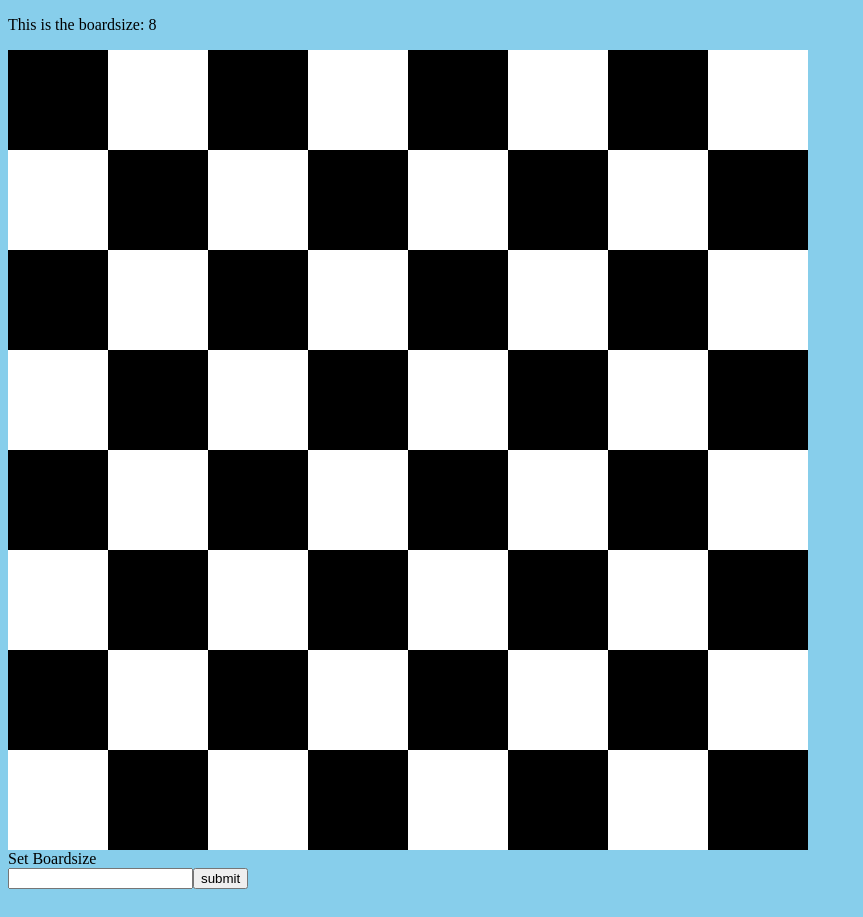
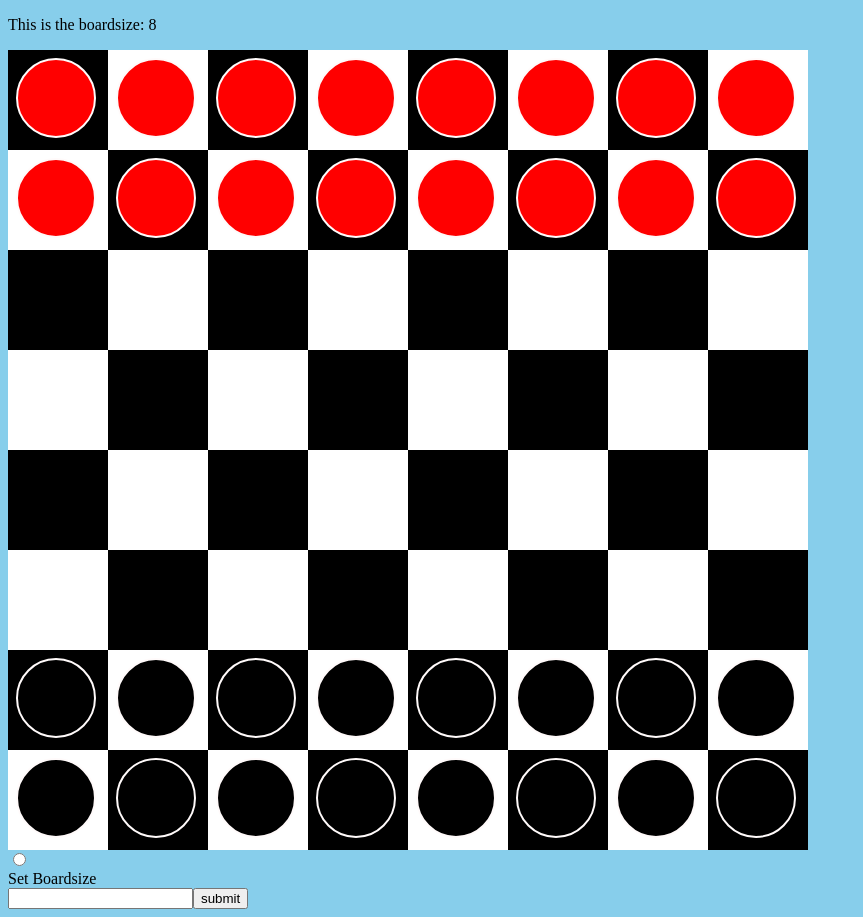
Before and after one commit to ch-brian/checkers, a Next.js app: page / in a window 1280 px wide. Shown: the whole page, without its empty margins (0-863 px from the left). Built offline with nearby package versions, Linux system fonts and the light colour scheme.

Commit message:
working on highlighting selected piece

```diff
--- a/components/Board.jsx
+++ b/components/Board.jsx
@@ -1,28 +1,63 @@
 import React, { useState, useEffect } from 'react';
 import Row from './Row.jsx';
-import Piece from './Piece.jsx';
 
 const Board = (props) => {
   const { boardsize } = props;
-  const [board, setBoard] = useState([]);
-  const rowArray = createRows(boardsize);
-
-  // useEffect(() => {
-
-  // }, [boardsize]);
+  const [board, setBoard] = useState(setBoardState());
+  const [selectedPiece, setSelectedPiece] = useState();
 
   function createRows(boardsize) {
     const rowArr = [];
-    for (let i = 1; i <= boardsize; i++) {
-      rowArr.push(<Row id={i} boardsize={boardsize} />);
+    for (let i = 0; i < boardsize; i++) {
+      rowArr.push(
+        <Row
+          id={i}
+          boardsize={boardsize}
+          rowState={board[i]}
+          selectedPiece={selectedPiece}
+          setSelectedPiece={setSelectedPiece}
+        />
+      );
     }
     return rowArr;
   }
+
+  function setBoardState() {
+    const boardState = [];
+    for (let i = 0; i < boardsize; i++) {
+      if (i <= 1) {
+        const rowState = [];
+        for (let j = 0; j < boardsize; j++) {
+          rowState.push('red');
+        }
+        boardState.push(rowState);
+      } else if (i >= boardsize - 2) {
+        const rowState = [];
+        for (let j = 0; j < boardsize; j++) {
+          rowState.push('black');
+        }
+        boardState.push(rowState);
+      } else {
+        const rowState = [];
+        for (let j = 0; j < boardsize; j++) {
+          rowState.push('neutral');
+        }
+        boardState.push(rowState);
+      }
+    }
+    return boardState;
+  }
+
+  const rowArray = createRows(boardsize);
+  console.log('this is selected piece; ', selectedPiece);
 
   return (
     <div className='board'>
       <p>This is the boardsize: {boardsize}</p>
       {rowArray}
+      <form>
+        <input type='radio'></input>
+      </form>
     </div>
   );
 };
--- a/components/Box.jsx
+++ b/components/Box.jsx
@@ -1,8 +1,20 @@
 import React from 'react';
+import Piece from './Piece.jsx';
 
 const Box = (props) => {
-  const { boxColor } = props;
-  return <div className={boxColor}></div>;
+  const { boxColor, id, pieceState, selectedPiece, setSelectedPiece } = props;
+  return (
+    <div className={boxColor} id={JSON.stringify(id)}>
+      {pieceState !== 'neutral' ? (
+        <Piece
+          id={id}
+          pieceState={pieceState}
+          selectedPiece={selectedPiece}
+          setSelectedPiece={setSelectedPiece}
+        />
+      ) : null}
+    </div>
+  );
 };
 
 export default Box;
--- a/components/Piece.jsx
+++ b/components/Piece.jsx
@@ -1,8 +1,36 @@
 import React from 'react';
 
 const Piece = (props) => {
-  const { pieceColor } = props;
-  return <div className={pieceColor}></div>;
+  const { pieceState, selectedPiece, setSelectedPiece, id } = props;
+  const pieceColor = pieceState === 'red' ? 'piece--red' : 'piece--black';
+  console.log('id vs selectedpiece', [id, selectedPiece]);
+  let piece = renderPiece();
+  function renderPiece() {
+    if (JSON.stringify(selectedPiece) === JSON.stringify(id)) {
+      return (
+        <button
+          className={pieceColor}
+          onClick={(e) => {
+            e.preventDefault();
+            setSelectedPiece(id);
+          }}
+          style='background-color:blue'
+        ></button>
+      );
+    } else {
+      return (
+        <button
+          className={pieceColor}
+          onClick={(e) => {
+            e.preventDefault();
+            setSelectedPiece(id);
+          }}
+        ></button>
+      );
+    }
+  }
+
+  return piece;
 };
 
 export default Piece;
--- a/components/Row.jsx
+++ b/components/Row.jsx
@@ -2,30 +2,38 @@ import React from 'react';
 import Box from './Box.jsx';
 
 const Row = (props) => {
-  const { boardsize, id } = props;
+  const { boardsize, id, rowState, selectedPiece, setSelectedPiece } = props;
   const boxColor = 'box--black';
   const boxArray = createBoxes(boardsize);
 
   function createBoxes(boardsize) {
+    console.log('from row.jsx: ', [id, rowState]);
     const boxArr = [];
     if (id % 2 === 0) {
-      for (let i = 1; i <= boardsize; i++) {
+      for (let i = 0; i < boardsize; i++) {
         const value = [id, i];
         const boxColor = i % 2 === 0 ? 'box--black' : 'box--white';
-        boxArr.push(<Box id={value} boxColor={boxColor} value={value} />);
+        boxArr.push(
+          <Box
+            id={value}
+            boxColor={boxColor}
+            pieceState={rowState[i]}
+            selectedPiece={selectedPiece}
+            setSelectedPiece={setSelectedPiece}
+          />
+        );
       }
     } else {
-      for (let i = 1; i <= boardsize; i++) {
+      for (let i = 0; i < boardsize; i++) {
         const value = [id, i];
         const boxColor = i % 2 === 0 ? 'box--white' : 'box--black';
-        boxArr.push(<Box id={value} boxColor={boxColor} value={value} />);
+        boxArr.push(
+          <Box id={value} boxColor={boxColor} pieceState={rowState[i]} />
+        );
       }
     }
     return boxArr;
   }
-
-  createBoxes(boardsize);
-
   return <div className='row'>{boxArray}</div>;
 };
 
--- a/styles.scss
+++ b/styles.scss
@@ -9,6 +9,7 @@ body {
       width: 100px;
       height: 100px;
       display: inline-block;
+      position: relative;
       &--white {
         @extend .box;
         background-color: white;
@@ -17,6 +18,31 @@ body {
         @extend .box;
         background-color: black;
       }
+      .piece {
+        width: 80px;
+        height: 80px;
+        position: absolute;
+        top: 8%;
+        left: 8%;
+        border-style: solid;
+        border-color: snow;
+        border-radius: 50%;
+        // margin: auto;
+        &--red {
+          @extend .piece;
+          background-color: red;
+          &--clicked {
+            border-color: yellow;
+          }
+        }
+        &--black {
+          @extend .piece;
+          background-color: black;
+          &--clicked {
+            border-color: yellow;
+          }
+        }
+      }
     }
   }
 }
```
